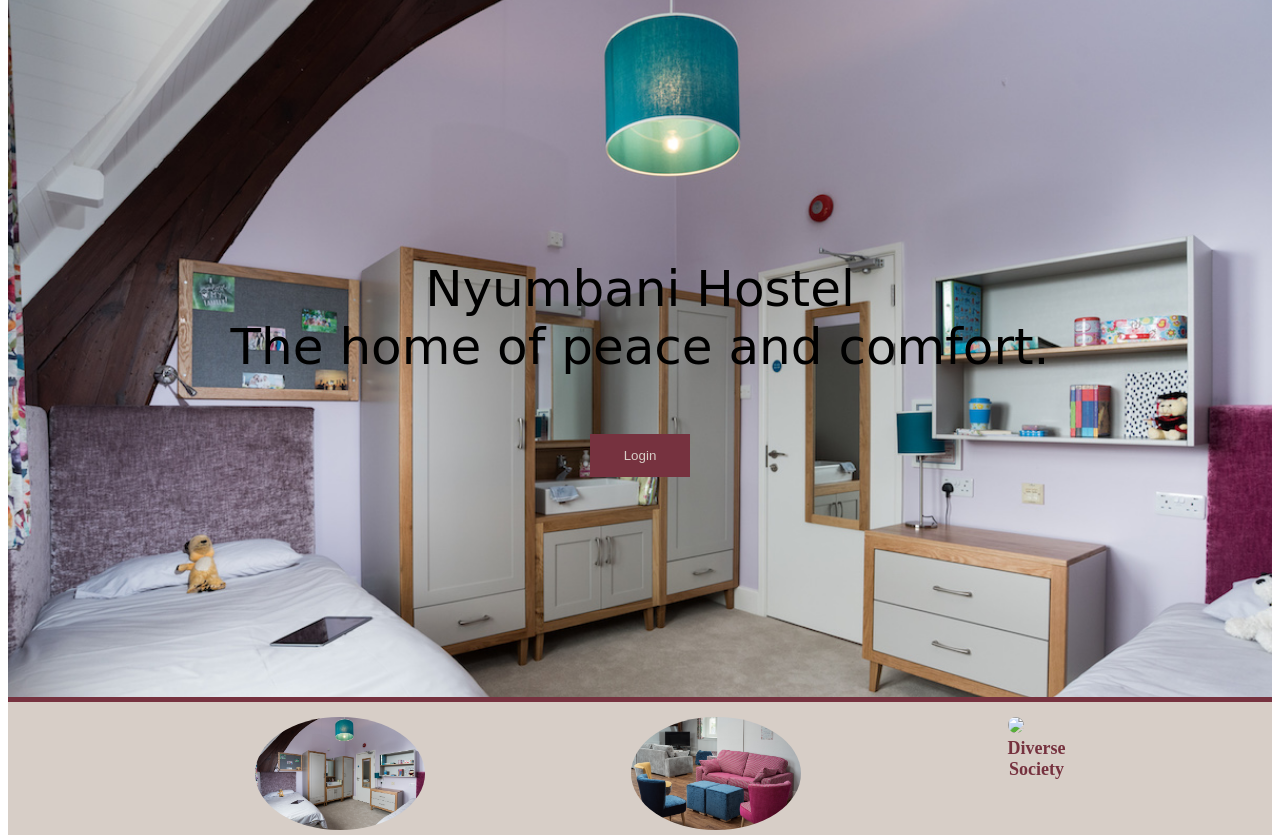
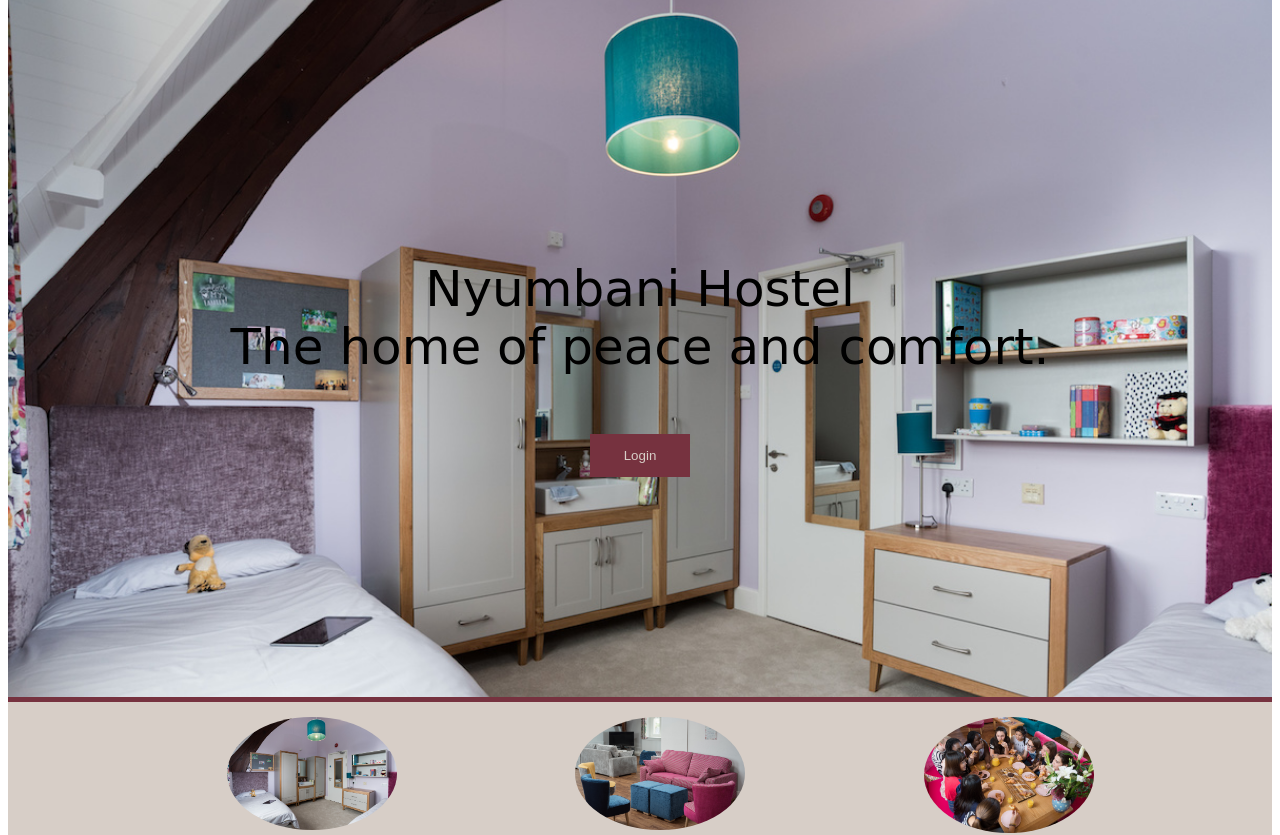
Before and after one commit to richardkefa/hostel-managment, a plain HTML site: page index.html in a window 1280 px wide. Shown: the part 127-962 px from the top of the page. Drawn offline with Linux system fonts and the light colour scheme; a web font is replaced by a local one.

Commit message:
Update index.html

```diff
--- a/index.html
+++ b/index.html
@@ -95,7 +95,7 @@
   <ul>
     <li><img src="./images/27-royalhighschool.jpg" width=170px; heigh=110px;><p><br>100 <br>Rooms</p></li>
     <li><img src="./images/24-royalhighschool.jpg" width=170px; heigh=110px;><p><br> 10<br>Hangout<br>Zone</p></li>
-    <li><img src="./images/dsc0897-copy.jpg" width=170px; heigh=110px;><p><br>Diverse <br> Society</p></li>
+    <li><img src="./images/_dsc0897-copy.jpg" width=170px; heigh=110px;><p><br>Diverse <br> Society</p></li>
   </ul>
 </div>
  <div id="about2" class="overlay">
```
